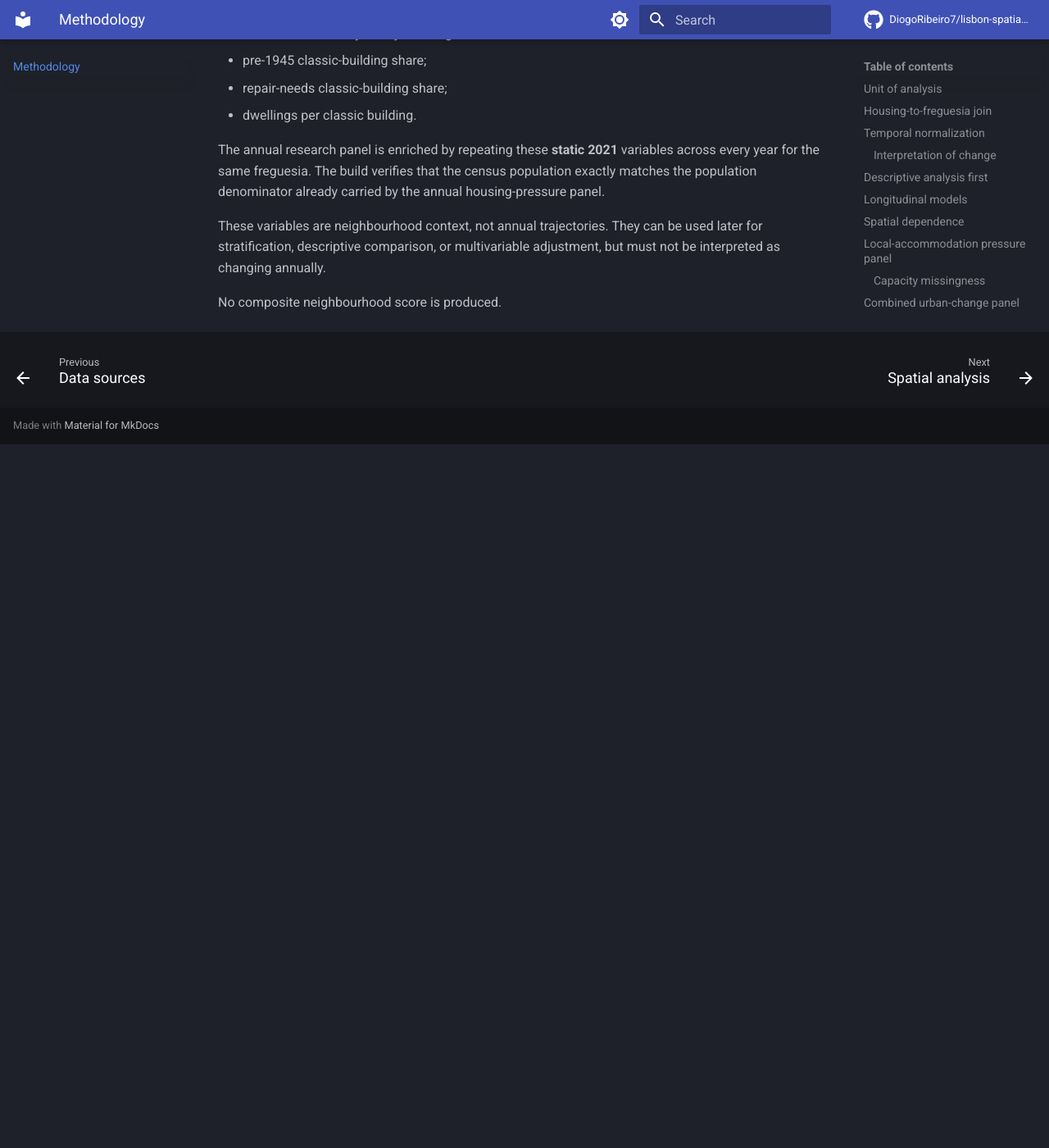
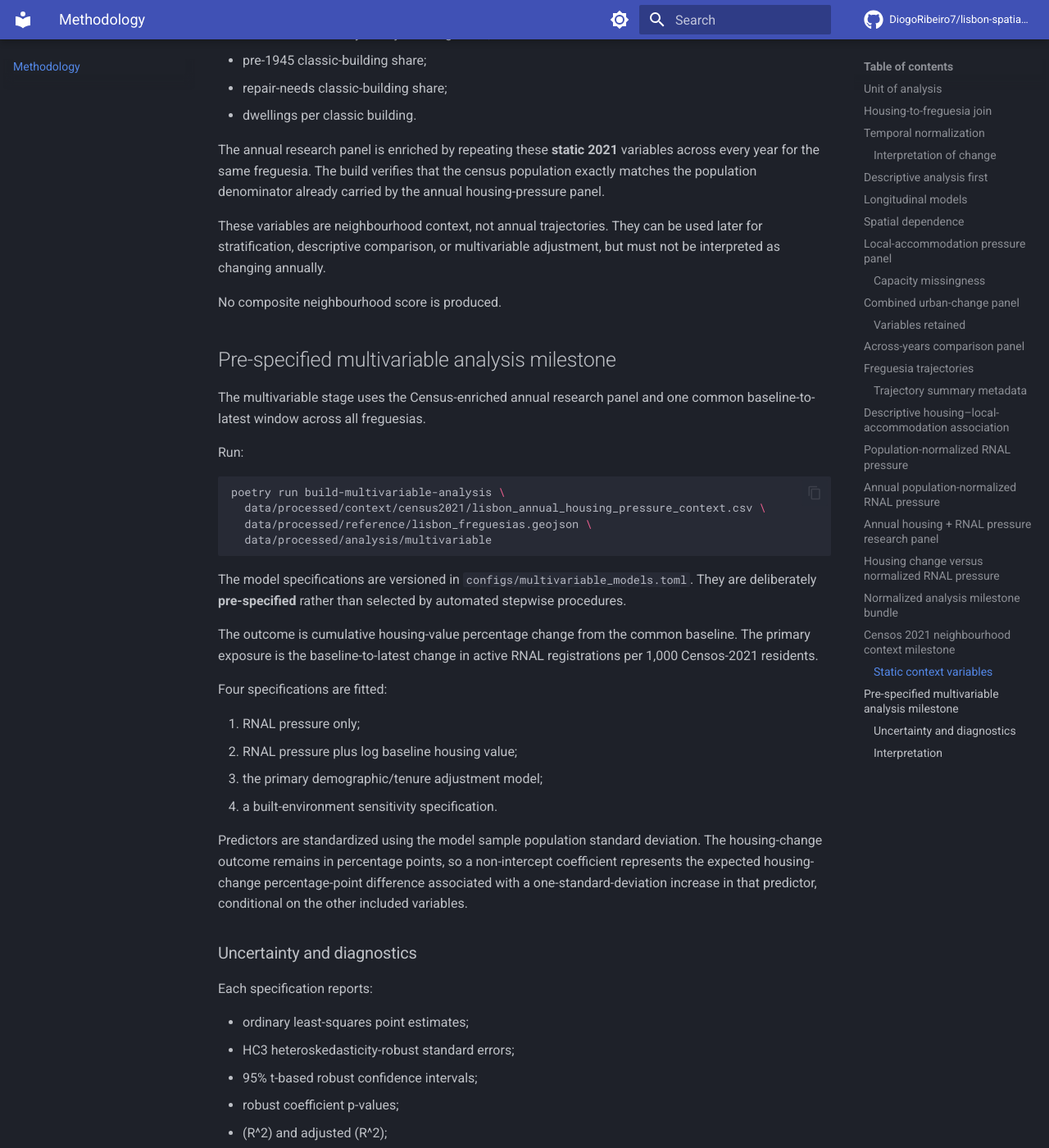
Before and after one commit to DiogoRibeiro7/lisbon-spatial-dynamics, an MkDocs documentation site: the page built from docs/methodology.md, in a window 1280 px wide and 1400 px high, scrolled down 13293 px. Shown: the whole window at 82% size. Built offline with MkDocs 1.6.1 and Material for MkDocs 9.7.7, drawn with Linux system fonts in a browser that asks for light colours; comment, search, counter and statistics services are not loaded; before the commit the page ends 13835 px from its top, so only the background shows below that; some of the changed text lies outside the part shown.

Commit message:
docs: document multivariable modelling milestone

````diff
--- a/docs/methodology.md
+++ b/docs/methodology.md
@@ -525,3 +525,52 @@ The annual research panel is enriched by repeating these **static 2021** variabl
 These variables are neighbourhood context, not annual trajectories. They can be used later for stratification, descriptive comparison, or multivariable adjustment, but must not be interpreted as changing annually.
 
 No composite neighbourhood score is produced.
+
+
+## Pre-specified multivariable analysis milestone
+
+The multivariable stage uses the Census-enriched annual research panel and one common baseline-to-latest window across all freguesias.
+
+Run:
+
+```bash
+poetry run build-multivariable-analysis \
+  data/processed/context/census2021/lisbon_annual_housing_pressure_context.csv \
+  data/processed/reference/lisbon_freguesias.geojson \
+  data/processed/analysis/multivariable
+```
+
+The model specifications are versioned in `configs/multivariable_models.toml`. They are deliberately **pre-specified** rather than selected by automated stepwise procedures.
+
+The outcome is cumulative housing-value percentage change from the common baseline. The primary exposure is the baseline-to-latest change in active RNAL registrations per 1,000 Censos-2021 residents.
+
+Four specifications are fitted:
+
+1. RNAL pressure only;
+2. RNAL pressure plus log baseline housing value;
+3. the primary demographic/tenure adjustment model;
+4. a built-environment sensitivity specification.
+
+Predictors are standardized using the model sample population standard deviation. The housing-change outcome remains in percentage points, so a non-intercept coefficient represents the expected housing-change percentage-point difference associated with a one-standard-deviation increase in that predictor, conditional on the other included variables.
+
+### Uncertainty and diagnostics
+
+Each specification reports:
+
+- ordinary least-squares point estimates;
+- HC3 heteroskedasticity-robust standard errors;
+- 95% t-based robust confidence intervals;
+- robust coefficient p-values;
+- (R^2) and adjusted (R^2);
+- RMSE;
+- VIFs;
+- design-matrix condition number;
+- Breusch–Pagan diagnostic;
+- leverage and Cook's distance by freguesia;
+- Global Moran's (I) permutation diagnostic for model residuals.
+
+The primary model additionally receives a leave-one-freguesia-out sensitivity analysis. The full-sample standardization is retained during these refits so coefficient movements reflect case deletion rather than a changing measurement scale.
+
+### Interpretation
+
+These regressions are **descriptive adjusted associations**, not causal estimates. Static Censos-2021 context can account for some cross-freguesia structural differences, but it does not identify a causal effect of local accommodation on housing prices. With only 24 freguesias, model size is intentionally constrained and diagnostics/sensitivity are treated as first-class outputs.
````
